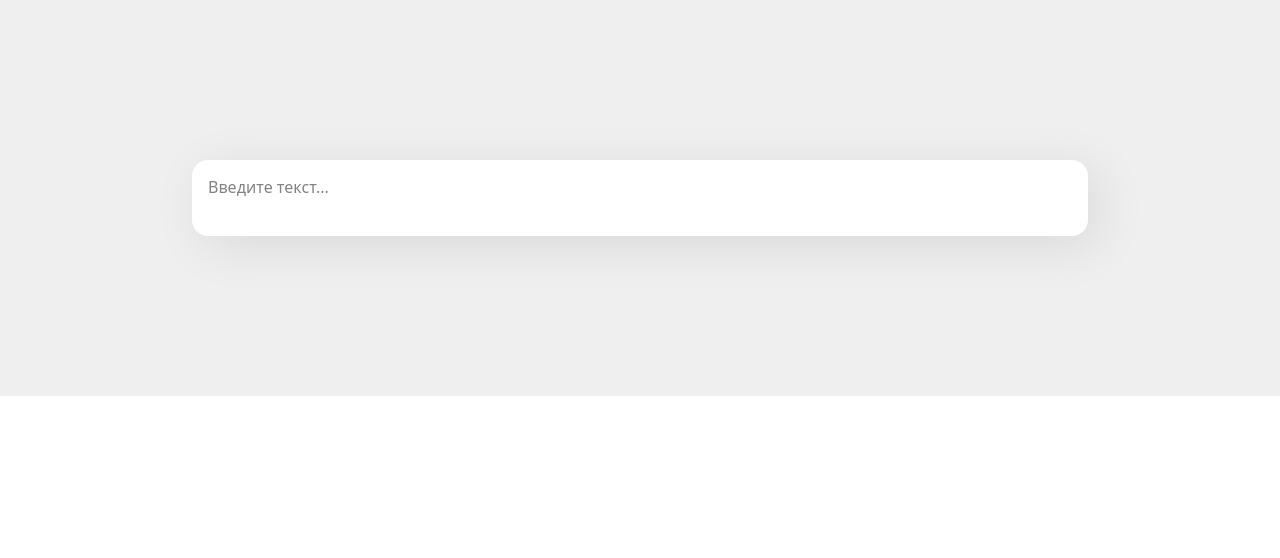
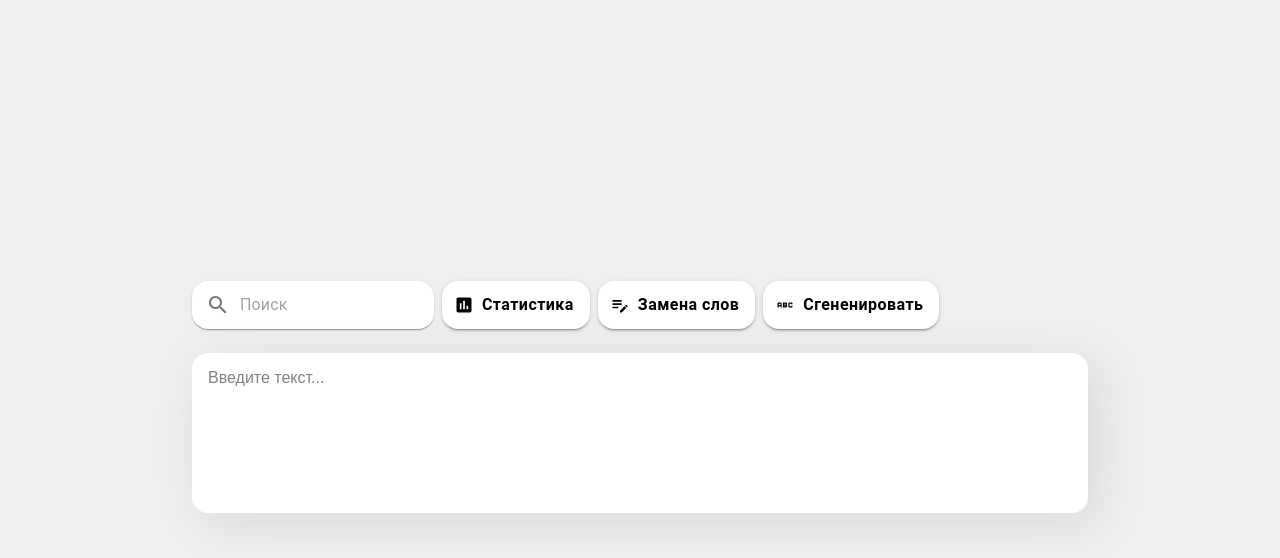
Before and after one commit to SergeyBogomolovv/string-converter, a React app: page / in a window 1280 px wide. Shown: the top 558 px of the page. Built offline with nearby package versions, Linux system fonts and the light colour scheme.

Commit message:
feat: create base layout
created base layout using mui

```diff
--- a/src/features/editor/ui/editor.module.css
+++ b/src/App.module.css
@@ -1,6 +1,7 @@
 .container {
   background-color: rgb(239, 239, 239);
   display: flex;
-  padding: 10rem 0;
+  flex-direction: column;
+  min-height: 100svh;
   place-content: center;
 }
--- a/src/App.tsx
+++ b/src/App.tsx
@@ -1,8 +1,9 @@
+import styles from "./App.module.css";
 import { Editor } from "@/features/editor";
 
 const App = () => {
   return (
-    <main>
+    <main className={styles.container}>
       <Editor />
     </main>
   );
--- a/src/components/textarea/ui/styles.module.css
+++ b/src/components/textarea/ui/styles.module.css
@@ -4,10 +4,11 @@
   border-radius: 1rem;
   box-shadow: 10px 10px 52px 0 rgba(0, 0, 0, 0.09);
   font-size: 1rem;
+  min-height: 10rem;
   padding: 1rem;
   resize: none;
   tab-size: 4;
-  width: 70%;
+  width: 100%;
 }
 
 .container:focus {
--- /dev/null
+++ b/src/features/editor/model/use-edit-mode.ts
@@ -0,0 +1,48 @@
+import { useEffect, useRef, useCallback } from "react";
+import { useAppDispatch, useAppSelector } from "@/store/hooks";
+import {
+  disableEditMode,
+  enableEditMode,
+  setHeight,
+  setValue,
+} from "@/features/editor";
+
+export const useEditMode = () => {
+  const { editMode, value, height } = useAppSelector((state) => state.editor);
+  const dispatch = useAppDispatch();
+
+  const textareaRef = useRef<HTMLTextAreaElement>(null);
+  const contentRef = useRef<HTMLDivElement>(null);
+
+  const handleChange = (e: React.ChangeEvent<HTMLTextAreaElement>) => {
+    dispatch(setValue(e.target.value));
+  };
+
+  const adjustHeight = useCallback(() => {
+    if (textareaRef.current) {
+      const textareaHeight = textareaRef.current.scrollHeight;
+      dispatch(setHeight(`${textareaHeight}px`));
+    }
+  }, []);
+
+  useEffect(() => {
+    if (editMode && textareaRef.current) {
+      const textarea = textareaRef.current;
+      textarea.focus();
+      textarea.selectionStart = textarea.selectionEnd = textarea.value.length;
+      adjustHeight;
+    }
+  }, [editMode, adjustHeight]);
+
+  return {
+    contentRef,
+    textareaRef,
+    handleChange,
+    value,
+    height,
+    editMode,
+    disableEditMode: () => dispatch(disableEditMode()),
+    enableEditMode: () => dispatch(enableEditMode()),
+    adjustHeight,
+  };
+};
--- a/src/features/editor/ui/editor.tsx
+++ b/src/features/editor/ui/editor.tsx
@@ -1,47 +1,62 @@
-import styles from "./editor.module.css";
-import { useEffect, useRef, useCallback } from "react";
 import { Textarea, TextContent } from "@/components/textarea";
-import { useAppDispatch, useAppSelector } from "@/store/hooks";
-import {
+import Stack from "@mui/material/Stack";
+import Button from "@mui/material/Button";
+import { useEditMode } from "../model/use-edit-mode";
+import AssessmentIcon from "@mui/icons-material/Assessment";
+import SearchIcon from "@mui/icons-material/Search";
+import EditNoteIcon from "@mui/icons-material/EditNote";
+import AbcIcon from "@mui/icons-material/Abc";
+import { IconButton, InputBase, Paper } from "@mui/material";
+
+export const Editor = () => {
+  const {
+    contentRef,
+    textareaRef,
+    handleChange,
+    value,
+    height,
+    editMode,
     disableEditMode,
     enableEditMode,
-  setHeight,
-  setValue,
-} from "@/features/editor";
-
-export const Editor = () => {
-  const { editMode, value, height } = useAppSelector((state) => state.editor);
-  const dispatch = useAppDispatch();
-
-  const textareaRef = useRef<HTMLTextAreaElement>(null);
-  const contentRef = useRef<HTMLDivElement>(null);
-
-  const handleChange = (e: React.ChangeEvent<HTMLTextAreaElement>) => {
-    dispatch(setValue(e.target.value));
-  };
-
-  const adjustHeight = useCallback(() => {
-    if (textareaRef.current) {
-      const textareaHeight = textareaRef.current.scrollHeight;
-      dispatch(setHeight(`${textareaHeight}px`));
-    }
-  }, []);
-
-  useEffect(() => {
-    if (editMode && textareaRef.current) {
-      const textarea = textareaRef.current;
-      textarea.focus();
-      textarea.selectionStart = textarea.selectionEnd = textarea.value.length;
-      adjustHeight;
-    }
-  }, [editMode, adjustHeight]);
+    adjustHeight,
+  } = useEditMode();
 
   return (
-    <div className={styles.container}>
+    <Stack spacing={3} width="70%" margin="auto">
+      <Stack spacing={1} direction="row">
+        <Paper
+          component="form"
+          sx={{
+            width: "27%",
+            p: "2px 4px",
+            display: "flex",
+            alignItems: "center",
+          }}
+        >
+          <IconButton sx={{ p: "10px" }} aria-label="search">
+            <SearchIcon />
+          </IconButton>
+          <InputBase
+            sx={{ width: "100%" }}
+            placeholder="Поиск"
+            inputProps={{ "aria-label": "search" }}
+          />
+        </Paper>
+        <Button startIcon={<AssessmentIcon />} variant="contained">
+          Статистика
+        </Button>
+        <Button startIcon={<EditNoteIcon />} variant="contained">
+          Замена слов
+        </Button>
+        <Button startIcon={<AbcIcon />} variant="contained">
+          Сгененировать
+        </Button>
+      </Stack>
+      <div>
         {editMode ? (
           <Textarea
             ref={textareaRef}
-          onBlur={() => dispatch(disableEditMode())}
+            onBlur={disableEditMode}
             value={value}
             onChange={(e) => {
               handleChange(e);
@@ -52,7 +67,7 @@ export const Editor = () => {
         ) : (
           <TextContent
             ref={contentRef}
-          onClick={() => dispatch(enableEditMode())}
+            onClick={enableEditMode}
             style={{
               whiteSpace: "pre-wrap",
               wordBreak: "break-word",
@@ -62,5 +77,6 @@ export const Editor = () => {
           />
         )}
       </div>
+    </Stack>
   );
 };
--- a/src/index.css
+++ b/src/index.css
@@ -15,30 +15,7 @@
 
 * {
   box-sizing: border-box;
-  font-family:
-    system-ui,
-    -apple-system,
-    BlinkMacSystemFont,
-    "Segoe UI",
-    Roboto,
-    Oxygen,
-    Ubuntu,
-    Cantarell,
-    "Open Sans",
-    "Helvetica Neue",
-    sans-serif;
+  font-family: Arial, Helvetica, sans-serif, serif;
   margin: 0;
   padding: 0;
 }
-
-main {
-  display: flex;
-  flex-direction: column;
-  min-height: 100svh;
-}
-
-.container {
-  margin: 0 auto;
-  max-width: 90%;
-  width: 1280px;
-}
--- a/src/index.tsx
+++ b/src/index.tsx
@@ -1,14 +1,24 @@
 import "./index.css";
+import "@fontsource/inter/400.css";
+import "@fontsource/inter/500.css";
+import "@fontsource/inter/600.css";
+import "@fontsource/inter/700.css";
 import App from "./App";
 import React from "react";
 import { createRoot } from "react-dom/client";
 import { Provider } from "react-redux";
 import { store } from "./store";
+import { ThemeProvider } from "@mui/material/styles";
+import CssBaseline from "@mui/material/CssBaseline";
+import theme from "./lib/ui/theme";
 
 createRoot(document.getElementById("root")).render(
   <React.StrictMode>
-    <Provider store={store}>
-      <App />
-    </Provider>
+    <ThemeProvider theme={theme}>
+      <CssBaseline />
+      <Provider store={store}>
+        <App />
+      </Provider>
+    </ThemeProvider>
   </React.StrictMode>
 );
--- /dev/null
+++ b/src/lib/ui/theme.ts
@@ -0,0 +1,42 @@
+import { createTheme } from "@mui/material/styles";
+
+const theme = createTheme({
+  palette: {
+    primary: {
+      main: "#fff",
+    },
+    secondary: {
+      main: "#828282",
+    },
+  },
+  shape: {
+    borderRadius: 8,
+  },
+  components: {
+    MuiPaper: {
+      styleOverrides: {
+        root: {
+          textTransform: "none",
+          borderRadius: 16,
+          fontWeight: 600,
+        },
+      },
+    },
+    MuiButton: {
+      styleOverrides: {
+        root: {
+          textTransform: "none",
+          borderRadius: 16,
+          fontWeight: 600,
+          fontSize: 16,
+        },
+        contained: {
+          backgroundColor: "#fff",
+          color: "#000",
+        },
+      },
+    },
+  },
+});
+
+export default theme;
```
Lines whose indentation alone changed are shown as unchanged.
